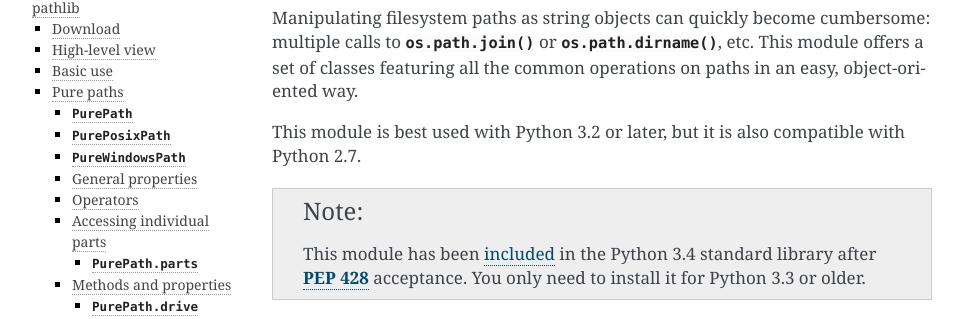
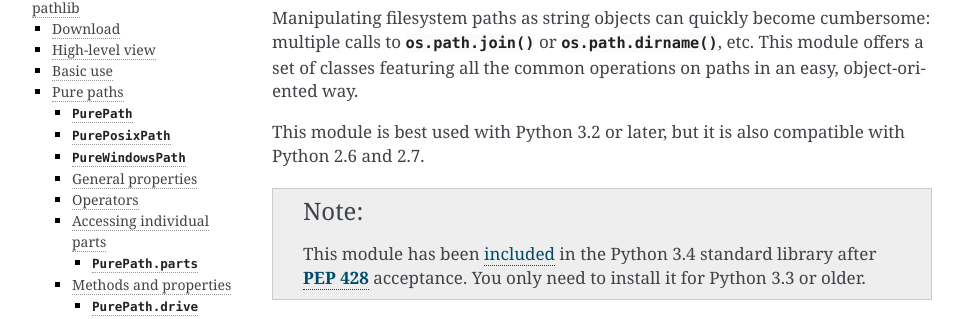
Before and after one commit to jazzband/pathlib2, a Sphinx documentation site: the page built from docs/index.rst, in a window 1280 px wide and 900 px high. Shown: the part 97-416 px from the top of the window, without its empty margins (148-1111 px from the left). Built offline with Sphinx 7.4.7, drawn with Linux system fonts in a browser that asks for light colours; some of the changed text lies outside the part shown.

Commit message:
Doc updates

```diff
--- a/docs/conf.py
+++ b/docs/conf.py
@@ -42,7 +42,7 @@
 
 # General information about the project.
 project = 'pathlib'
-copyright = '2012, Antoine Pitrou'
+copyright = '2012-2014, Antoine Pitrou and contributors'
 
 # The version info for the project you're documenting, acts as replacement for
 # |version| and |release|, also used in various other places throughout the
--- a/docs/index.rst
+++ b/docs/index.rst
@@ -14,7 +14,7 @@
 paths in an easy, object-oriented way.
 
 This module is best used with Python 3.2 or later, but it is also compatible
-with Python 2.7.
+with Python 2.6 and 2.7.
 
 .. note::
    This module has been `included <http://docs.python.org/dev/library/pathlib.html>`_
```
